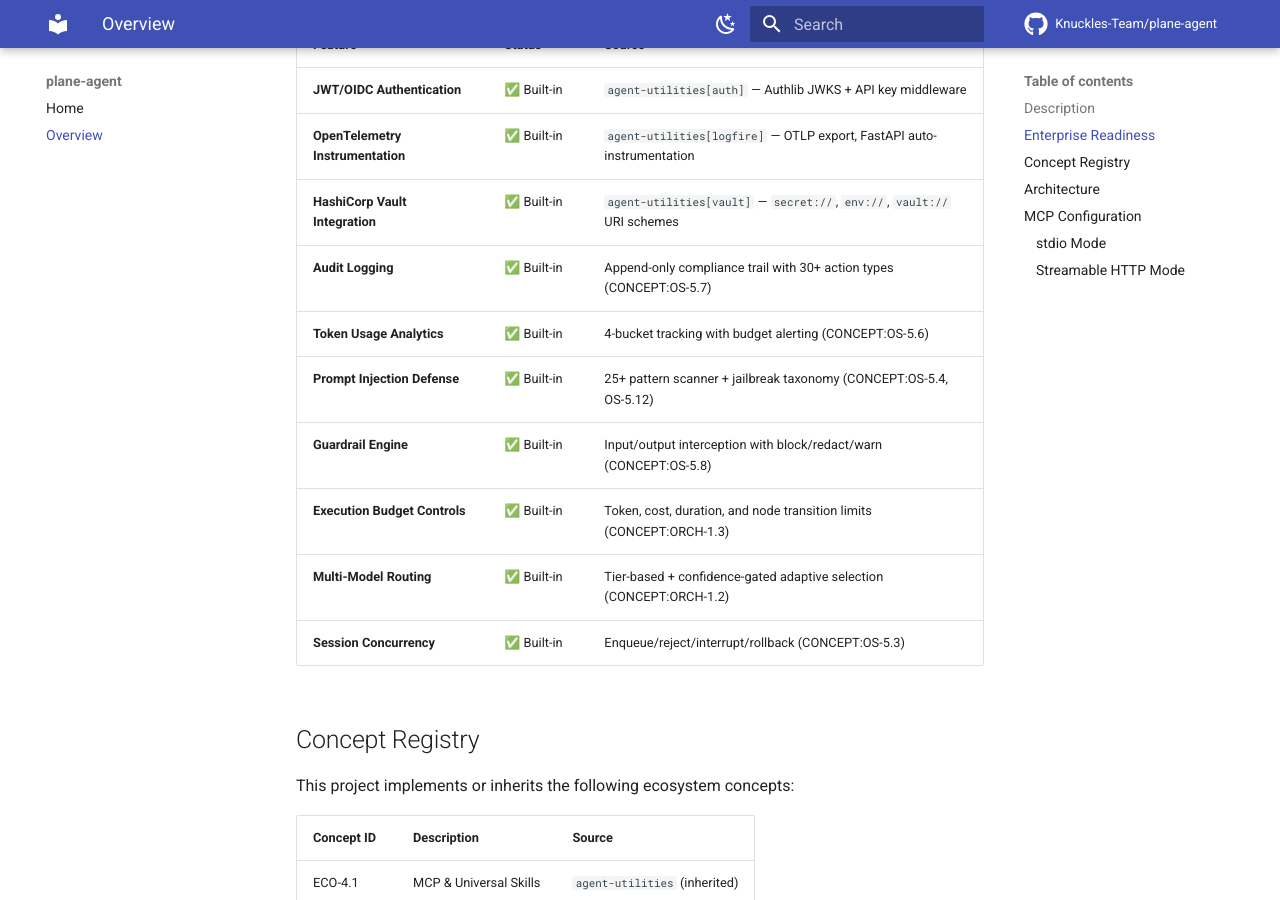
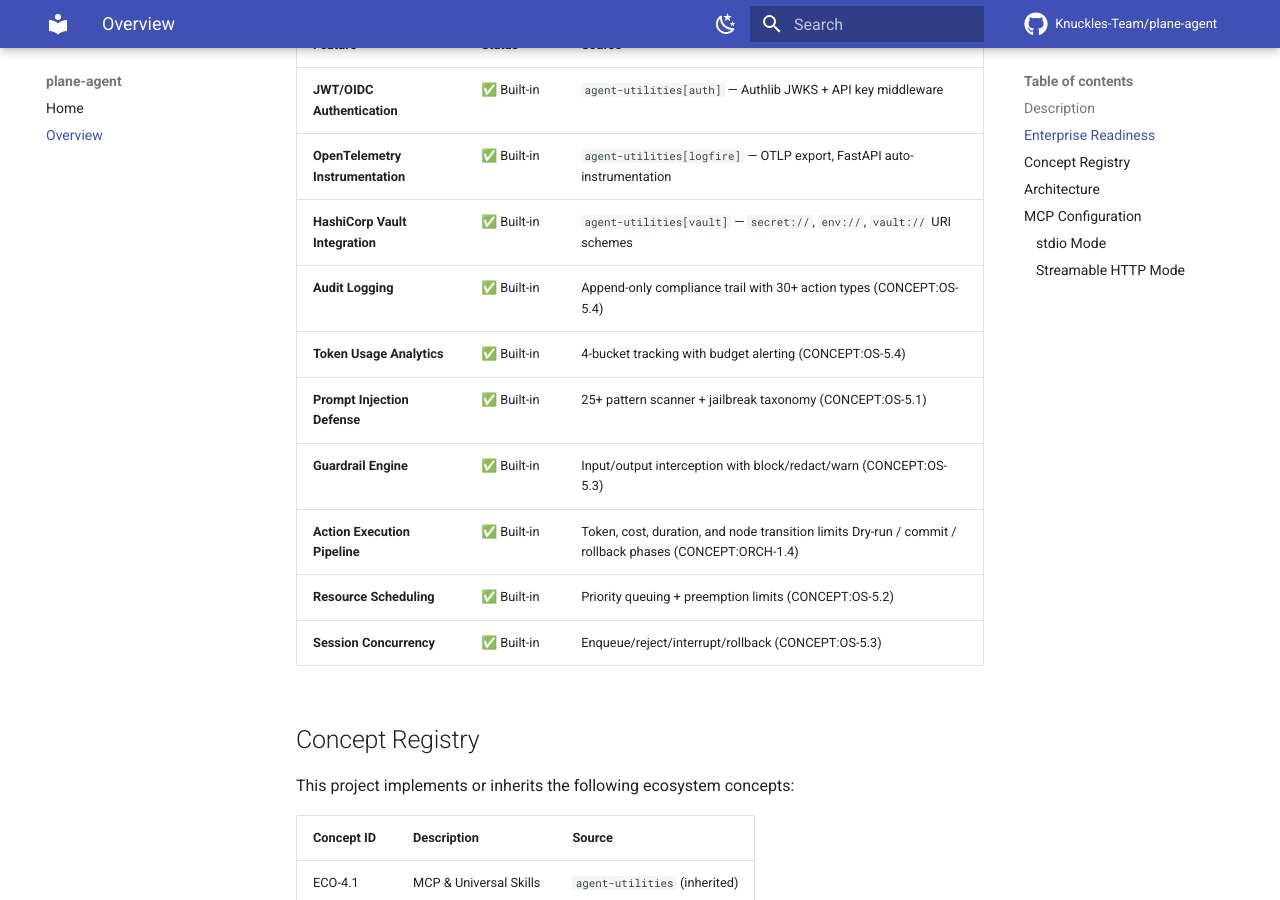
Before and after one commit to Knuckles-Team/plane-agent, an MkDocs documentation site: the page built from docs/overview.md, in a window 1280 px wide and 900 px high, scrolled down 458 px. Built offline with MkDocs 1.6.1 and Material for MkDocs 9.7.7, drawn with Linux system fonts in a browser that asks for light colours; comment, search, counter and statistics services are not loaded.

```diff
--- a/docs/overview.md
+++ b/docs/overview.md
@@ -16,12 +16,12 @@ All agents in the ecosystem inherit enterprise-grade infrastructure from `agent-
 | **JWT/OIDC Authentication** | ✅ Built-in | `agent-utilities[auth]` — Authlib JWKS + API key middleware |
 | **OpenTelemetry Instrumentation** | ✅ Built-in | `agent-utilities[logfire]` — OTLP export, FastAPI auto-instrumentation |
 | **HashiCorp Vault Integration** | ✅ Built-in | `agent-utilities[vault]` — `secret://`, `env://`, `vault://` URI schemes |
-| **Audit Logging** | ✅ Built-in | Append-only compliance trail with 30+ action types (CONCEPT:OS-5.7) |
-| **Token Usage Analytics** | ✅ Built-in | 4-bucket tracking with budget alerting (CONCEPT:OS-5.6) |
-| **Prompt Injection Defense** | ✅ Built-in | 25+ pattern scanner + jailbreak taxonomy (CONCEPT:OS-5.4, OS-5.12) |
-| **Guardrail Engine** | ✅ Built-in | Input/output interception with block/redact/warn (CONCEPT:OS-5.8) |
-| **Execution Budget Controls** | ✅ Built-in | Token, cost, duration, and node transition limits (CONCEPT:ORCH-1.3) |
-| **Multi-Model Routing** | ✅ Built-in | Tier-based + confidence-gated adaptive selection (CONCEPT:ORCH-1.2) |
+| **Audit Logging** | ✅ Built-in | Append-only compliance trail with 30+ action types (CONCEPT:OS-5.4) |
+| **Token Usage Analytics** | ✅ Built-in | 4-bucket tracking with budget alerting (CONCEPT:OS-5.4) |
+| **Prompt Injection Defense** | ✅ Built-in | 25+ pattern scanner + jailbreak taxonomy (CONCEPT:OS-5.1) |
+| **Guardrail Engine** | ✅ Built-in | Input/output interception with block/redact/warn (CONCEPT:OS-5.3) |
+| **Action Execution Pipeline** | ✅ Built-in | Token, cost, duration, and node transition limits Dry-run / commit / rollback phases (CONCEPT:ORCH-1.4) |
+| **Resource Scheduling** | ✅ Built-in | Priority queuing + preemption limits (CONCEPT:OS-5.2) |
 | **Session Concurrency** | ✅ Built-in | Enqueue/reject/interrupt/rollback (CONCEPT:OS-5.3) |
 
 ## Concept Registry
--- a/pyproject.toml
+++ b/pyproject.toml
@@ -4,7 +4,7 @@ build-backend = "setuptools.build_meta"
 
 [project]
 name = "plane-agent"
-version = "0.9.0"
+version = "0.10.0"
 description = "Plane MCP Agent"
 readme = "README.md"
 classifiers = [ "Development Status :: 4 - Beta", "License :: OSI Approved :: MIT License", "Environment :: Console", "Operating System :: POSIX :: Linux", "Programming Language :: Python :: 3",]
```
Also changed, not shown: README.md (renamed from docs/index.md, +1 -1 lines), .bumpversion.cfg, 2 other files.
